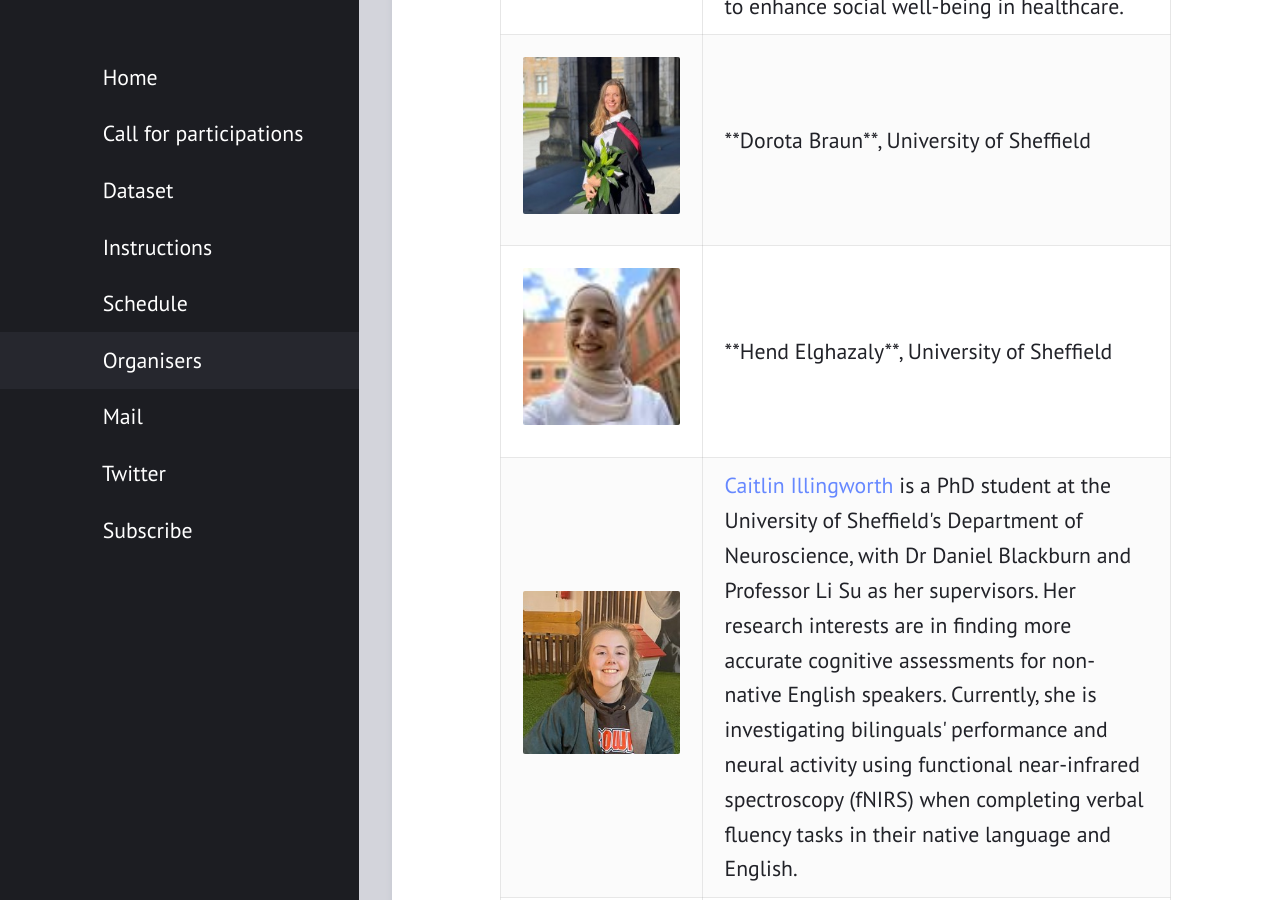
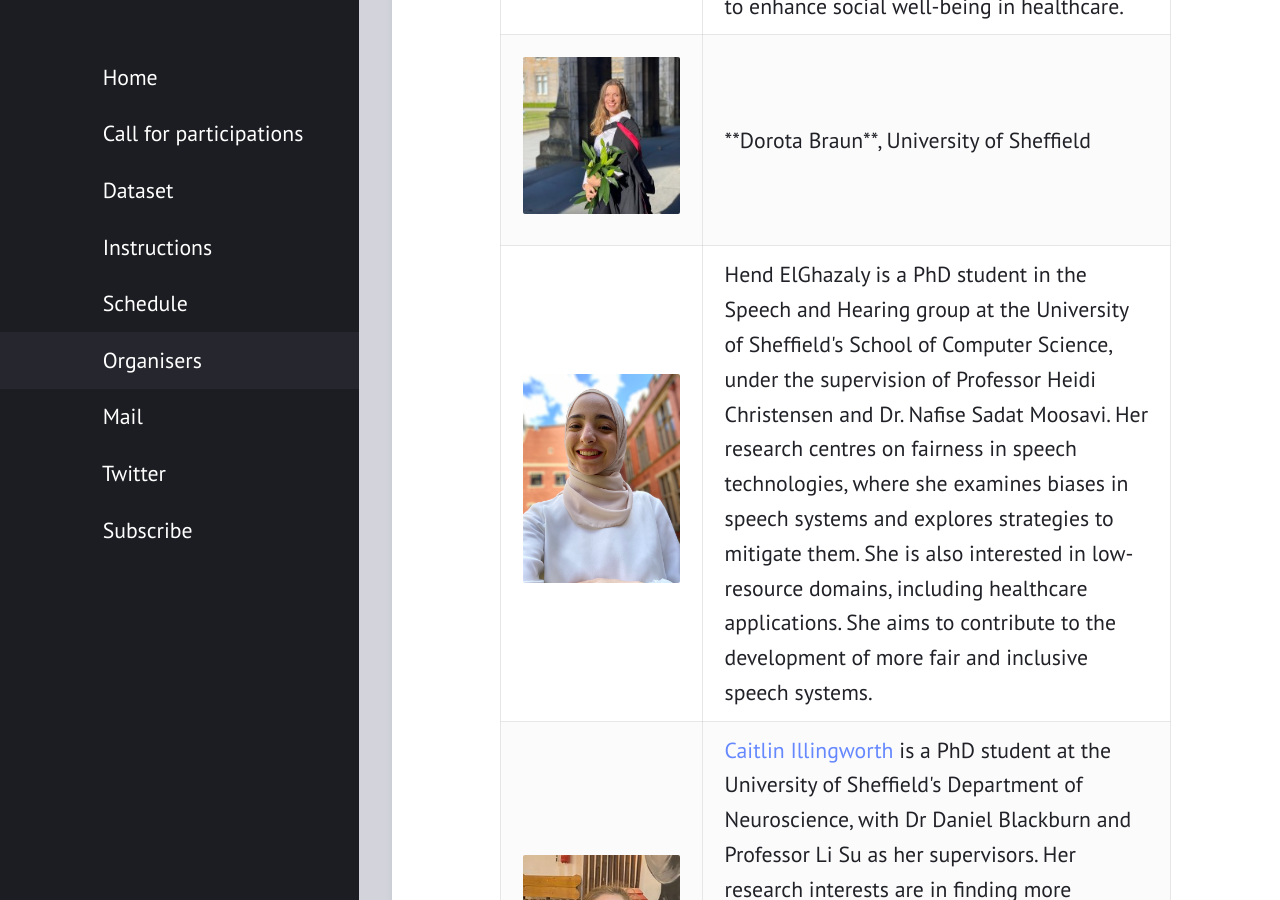
Before and after one commit to processchallenge/processchallenge.github.io, a Jekyll site: the page built from organisers.md, in a window 1280 px wide and 900 px high, scrolled down 5147 px. Built offline with Jekyll 4.4.1, drawn with Linux system fonts in a browser that asks for light colours.

Commit message:
hend bio

```diff
--- a/organisers.md
+++ b/organisers.md
@@ -66,7 +66,7 @@ layout: page
         	<img src="/hend.jpeg" alt="Hend Elghazaly" width="250" height="250">
         </td>
         <td style="width:70%">
-        	**Hend Elghazaly**, University of Sheffield
+        	Hend ElGhazaly is a PhD student in the Speech and Hearing group at the University of Sheffield's School of Computer Science, under the supervision of Professor Heidi Christensen and Dr. Nafise Sadat Moosavi. Her research centres on fairness in speech technologies, where she examines biases in speech systems and explores strategies to mitigate them. She is also interested in low-resource domains, including healthcare applications. She aims to contribute to the development of more fair and inclusive speech systems.
         </td>
     </tr>
     <tr>
```
Also changed, not shown: hend.jpeg.
